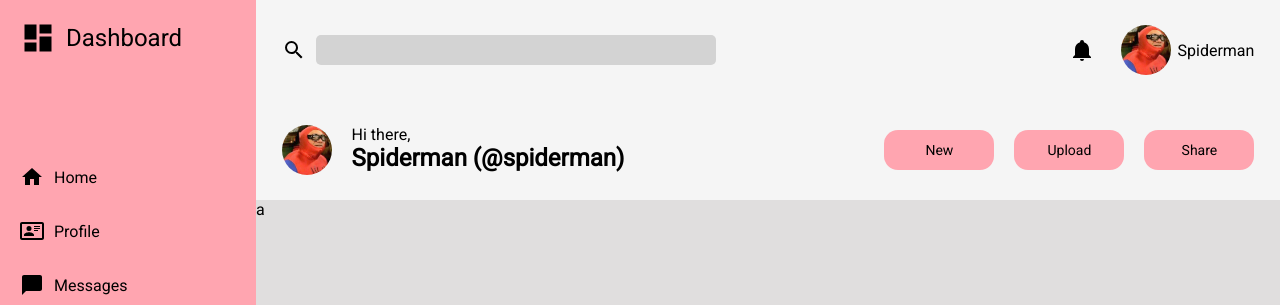
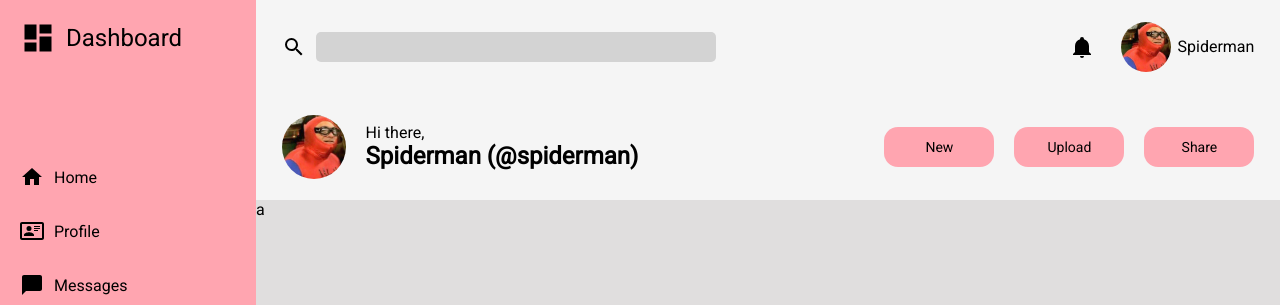
Before and after one commit to bananaplant7/odin-admin-dashboard, a plain HTML site: page index.html in a window 1280 px wide. Shown: the top 305 px of the page. Drawn offline with Linux system fonts and the light colour scheme.

Commit message:
increase pfp size in greeting section & center align

```diff
--- a/styles.css
+++ b/styles.css
@@ -105,7 +105,13 @@ img[src*="profile pics"] {
     grid-auto-flow: column;
     align-content: center;
     justify-content: start;
+    align-items: center;
     gap: 20px;
+}
+
+#headerGreeting img {
+    height: 64px;
+    width: 64px;
 }
 
 #headerButtons {
```
